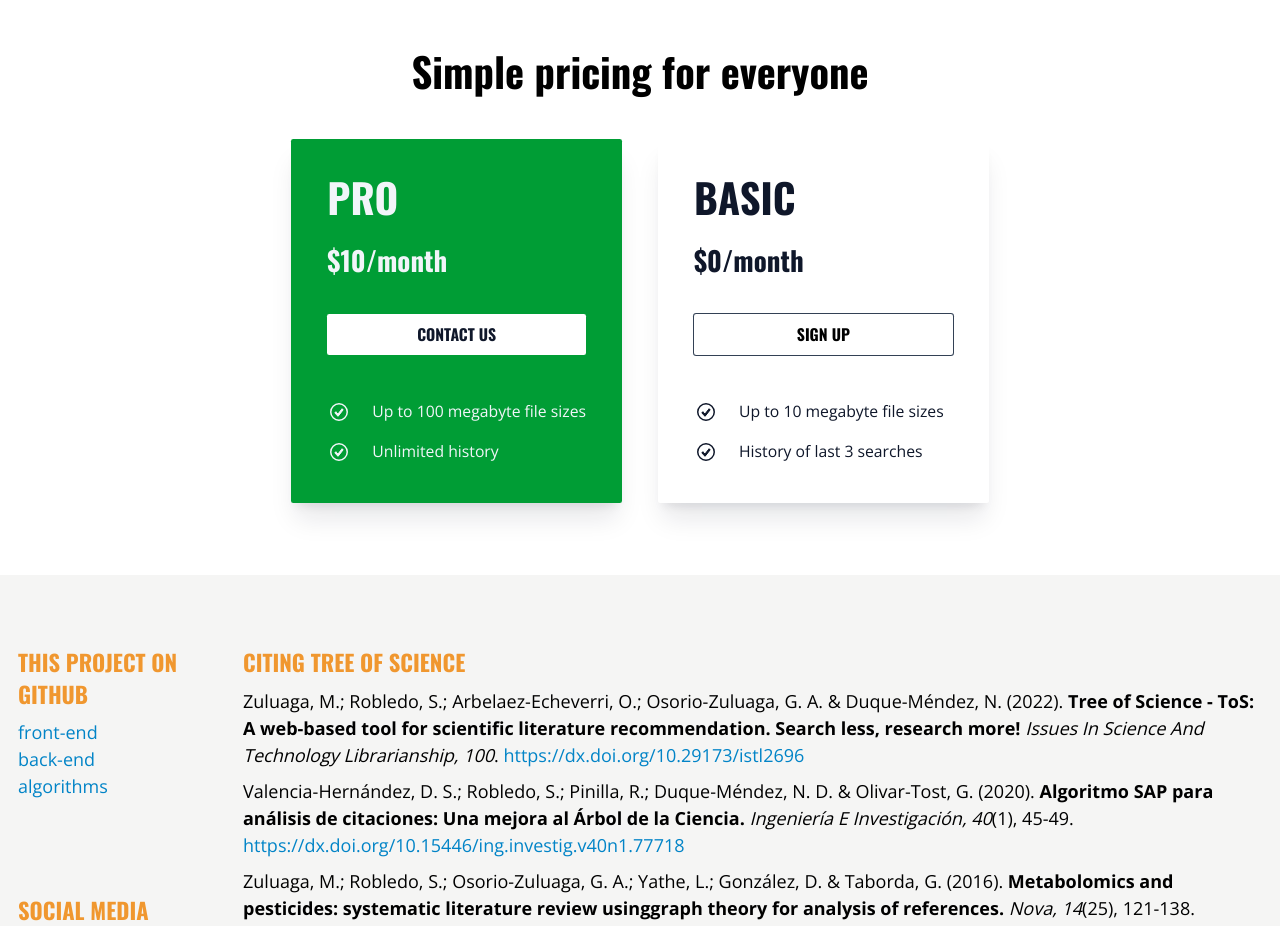
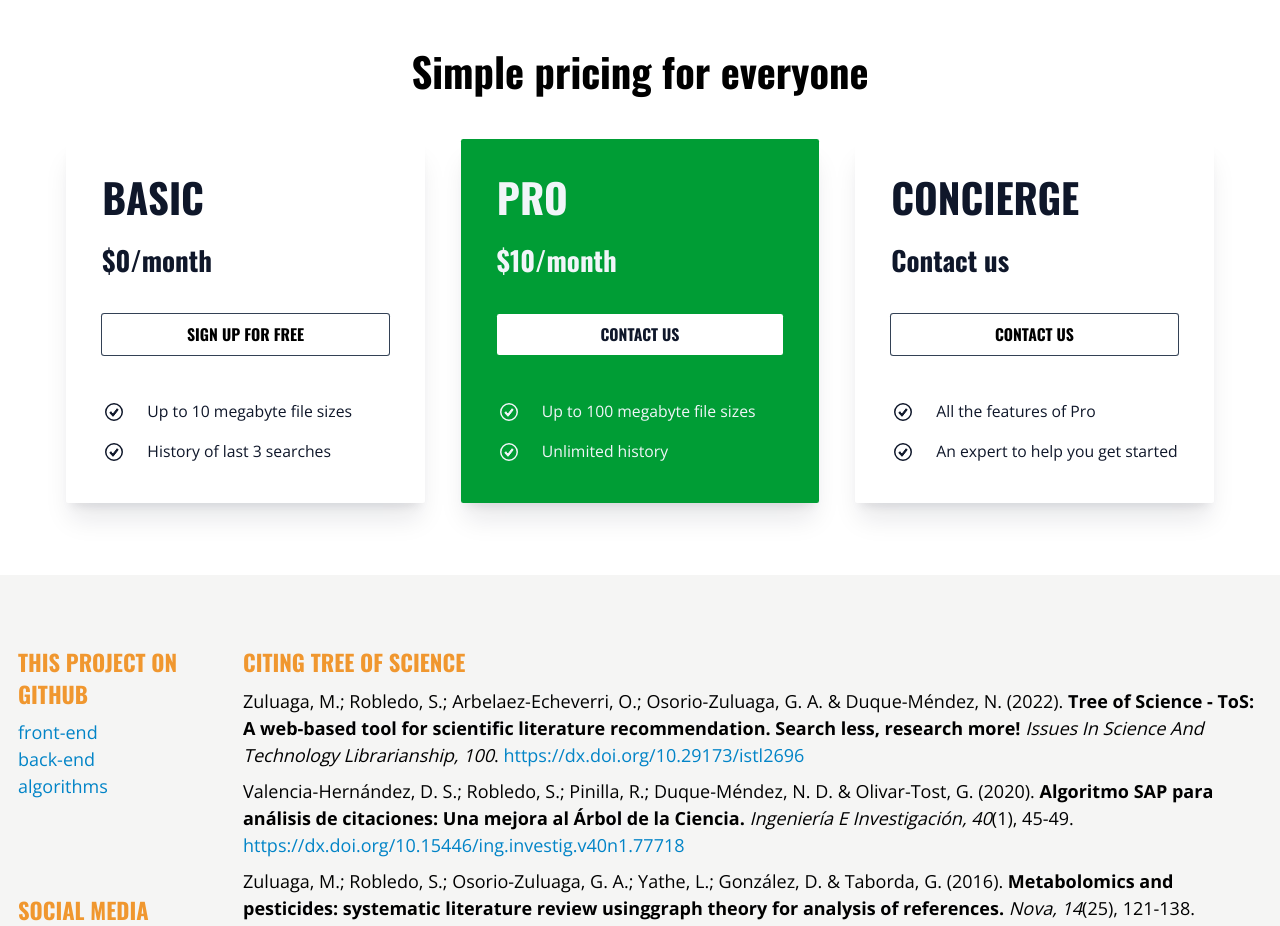
Before and after one commit to coreofscience/tos.coreofscience.org, a React (Vite) app: page / in a window 1280 px wide. Shown: the part 3040-3966 px from the top of the page. Built offline with nearby package versions, Linux system fonts and the light colour scheme; no server answers.

Commit message:
Add concierge plan (#105)

```diff
--- a/src/components/pages/Home/Pricing.tsx
+++ b/src/components/pages/Home/Pricing.tsx
@@ -1,3 +1,4 @@
+import useUser from "../../../hooks/useUser";
 import PricingCard from "./PricingCard";
 import { FC } from "react";
 
@@ -11,7 +12,13 @@ const includedFeaturesForPro: string[] = [
   "Unlimited history",
 ];
 
+const includedFeaturesForConcierge: string[] = [
+  "All the features of Pro",
+  "An expert to help you get started",
+];
+
 const Pricing: FC = () => {
+  const user = useUser();
   return (
     <section
       id="pricing"
@@ -23,16 +30,28 @@ const Pricing: FC = () => {
           Simple pricing for everyone
         </h2>
       </div>
-      <div className="grid max-w-2xl grid-cols-1 gap-y-10 sm:mx-auto lg:-mx-8 lg:max-w-3xl lg:grid-cols-2 lg:gap-x-8 lg:place-self-center xl:mx-0 xl:gap-x-8">
+      <div className="grid max-w-2xl grid-cols-1 gap-y-10 sm:mx-auto lg:-mx-8 lg:max-w-6xl lg:grid-cols-3 lg:gap-x-8 lg:place-self-center xl:mx-0 xl:gap-x-8">
+        <PricingCard
+          name="Basic"
+          price="$0/month"
+          cta="Sign up for free"
+          href={user?.uid ? "/tos" : "/sign-up"}
+          features={includedFeaturesForBasic}
+        />
         <PricingCard
           name="Pro"
           price="$10/month"
+          cta="Contact us"
+          href="mailto:technology@coreofscience.org"
           features={includedFeaturesForPro}
+          primary
         />
         <PricingCard
-          name="Basic"
-          price="$0/month"
-          features={includedFeaturesForBasic}
+          name="Concierge"
+          price="Contact us"
+          cta="Contact us"
+          href="mailto:technology@coreofscience.org"
+          features={includedFeaturesForConcierge}
         />
       </div>
     </section>
--- a/src/components/pages/Home/PricingCard.tsx
+++ b/src/components/pages/Home/PricingCard.tsx
@@ -1,4 +1,3 @@
-import useUser from "../../../hooks/useUser";
 import CheckCircleIcon from "../../vectors/CheckCircleIcon";
 import { FC } from "react";
 import { Link } from "react-router-dom";
@@ -6,70 +5,64 @@ import { Link } from "react-router-dom";
 type Props = {
   name: string;
   price: number | string;
+  cta: string;
+  href: string;
   features: string[];
+  primary?: boolean;
 };
 
-const PricingCard: FC<Props> = ({ name, price, features }: Props) => {
-  const user = useUser();
-
+const PricingCard: FC<Props> = ({
+  name,
+  price,
+  cta,
+  href,
+  features,
+  primary,
+}: Props) => {
   return (
     <section
       className={`flex flex-col rounded-sm px-6 py-8 shadow-xl shadow-slate-900/10 sm:px-8 ${
-        name.toLowerCase() === "pro" ? "order-first bg-leaf lg:order-none" : ""
+        primary ? "order-first bg-leaf lg:order-none" : ""
       }`}
     >
       <h3
         className={`font-tall text-4xl uppercase ${
-          name.toLowerCase() === "pro" ? "text-slate-100" : "text-slate-900"
+          primary ? "text-slate-100" : "text-slate-900"
         }`}
       >
         {name}
       </h3>
       <p
         className={`mt-5 font-tall text-2xl font-light ${
-          name.toLowerCase() === "pro" ? "text-slate-100" : "text-slate-900"
+          primary ? "text-slate-100" : "text-slate-900"
         }`}
       >
         {price}
       </p>
       <ul
         className={`order-last mt-10 flex flex-col gap-y-3 text-sm ${
-          name.toLowerCase() === "pro" ? "text-slate-100" : "text-slate-900"
+          primary ? "text-slate-100" : "text-slate-900"
         }`}
       >
         {features.map((feature) => (
           <li className="flex" key={feature}>
-            {name.toLowerCase() === "pro" ? (
-              <CheckCircleIcon textColor="text-slate-100" />
-            ) : (
-              <CheckCircleIcon textColor="text-slate-900" />
-            )}
+            <CheckCircleIcon
+              textColor={primary ? "text-slate-100" : "text-slate-900"}
+            />
             <span className="ml-4">{feature}</span>
           </li>
         ))}
       </ul>
       <Link
-        to={`${
-          name.toLowerCase() === "pro"
-            ? "mailto:technology@coreofscience.org"
-            : name.toLowerCase() === "free"
-              ? "/tos"
-              : user?.uid
-                ? "/tos"
-                : "/sign-up"
-        }`}
+        to={href}
         className={`group mt-8 inline-flex items-center justify-center rounded-sm px-4 py-2 font-tall text-sm uppercase focus:outline-none focus-visible:outline-white ${
-          name.toLowerCase() === "pro"
+          primary
             ? "bg-white font-semibold text-slate-900 focus-visible:outline-2 focus-visible:outline-offset-2"
             : "ring-1 ring-slate-700"
         }`}
         aria-label={`Get started with the ${name} plan for ${price}`}
       >
-        {name.toLowerCase() === "pro"
-          ? "Contact us"
-          : name.toLowerCase() === "basic"
-            ? "Sign up"
-            : "Grow Your Tree"}
+        {cta}
       </Link>
     </section>
   );
```
